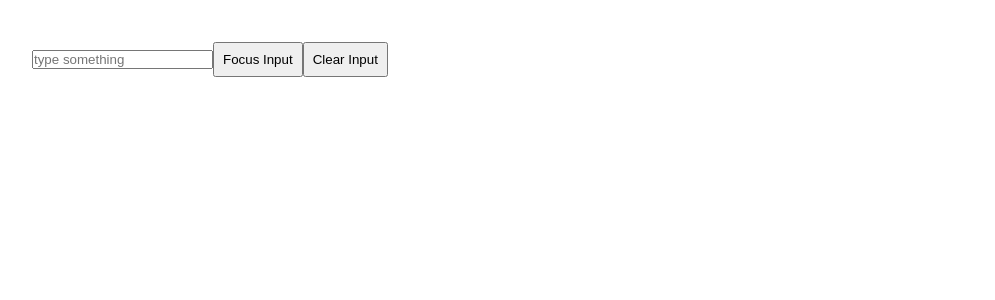
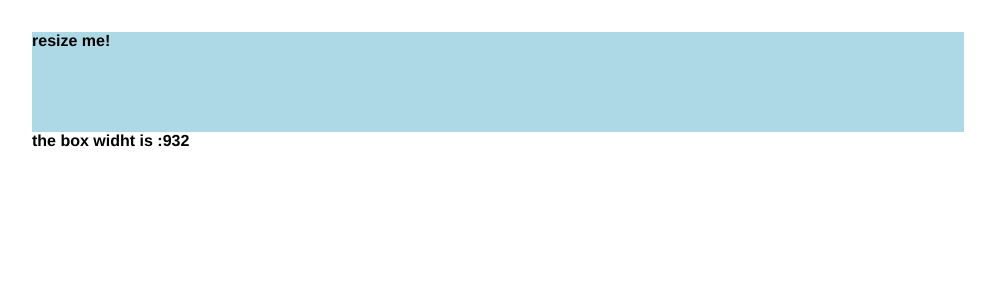
Before and after one commit to shahrukh-naik/react-hooks, a React (Vite) app: page / in a window 1280 px wide. Shown: the top 300 px of the page, without its empty margins (90-1085 px from the left). Built offline with nearby package versions, Linux system fonts and the light colour scheme.

Commit message:
use layout effect hook added

```diff
--- a/src/App.jsx
+++ b/src/App.jsx
@@ -3,6 +3,7 @@ import './App.css'
 import UseContext from './hooks/use-context/UseContext'
 import UseEffect from './hooks/use-effect/UseEffect'
 import UseImperative from './hooks/use-imperative/UseImperative'
+import UseLayoutEffect from './hooks/use-layout-effect/UseLayoutEffect'
 import UseReducer from './hooks/use-reducer/UseReducer'
 import UseReference from './hooks/use-reference/UseReference'
 import UseState from './hooks/use-state/UseState'
@@ -17,7 +18,8 @@ function App() {
       {/* <UseContext /> */}
       {/* <UseReducer/> */}
       {/* <UseReference/> */}
-      <UseImperative/>
+      {/* <UseImperative/> */}
+      <UseLayoutEffect/>
     </div>
     </>
   )
--- /dev/null
+++ b/src/hooks/use-layout-effect/UseLayoutEffect.jsx
@@ -0,0 +1,34 @@
+import React, { useRef, useState } from 'react'
+import { useLayoutEffect } from 'react';
+
+const UseLayoutEffect = () => {
+
+    const [boxWidth,setBoxWidth]=useState(0);
+    const boxRef=useRef();
+
+    useLayoutEffect(()=>{
+        if(boxRef.current){
+            setBoxWidth(boxRef.current.offsetWidth);
+        }
+    })
+
+  return (
+    <div className="">
+        <div className=""
+            ref={boxRef}
+            style={{
+                width:"90%",
+                height:"100px",
+                backgroundColor:"lightblue",
+                color:"black"
+            }}
+        >
+            resize me!
+        </div>
+        <p>the box widht is :{boxWidth}</p>
+    </div>
+  )
+}
+//this hook basically tiggers before painnting anything on the screen but its recomnded to use only when there is an absolute need for this else it may slow down the app performance...
+
+export default UseLayoutEffect
```
